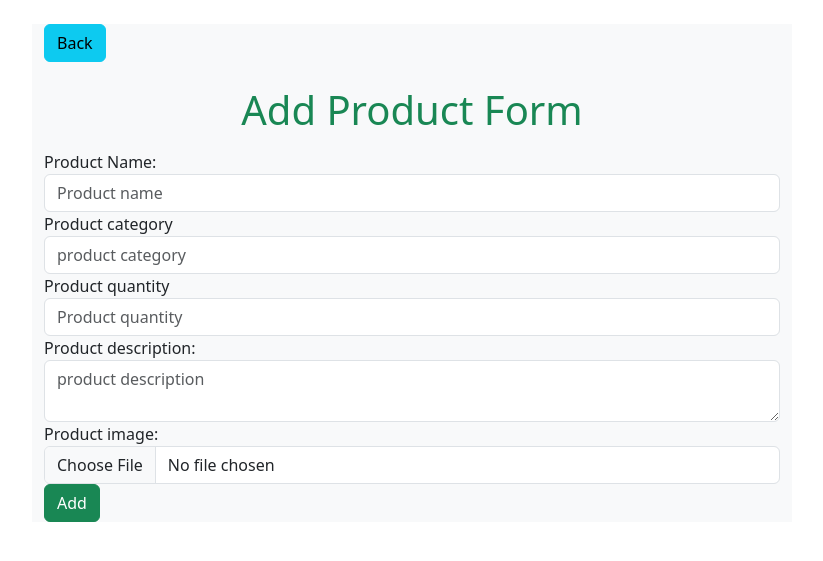
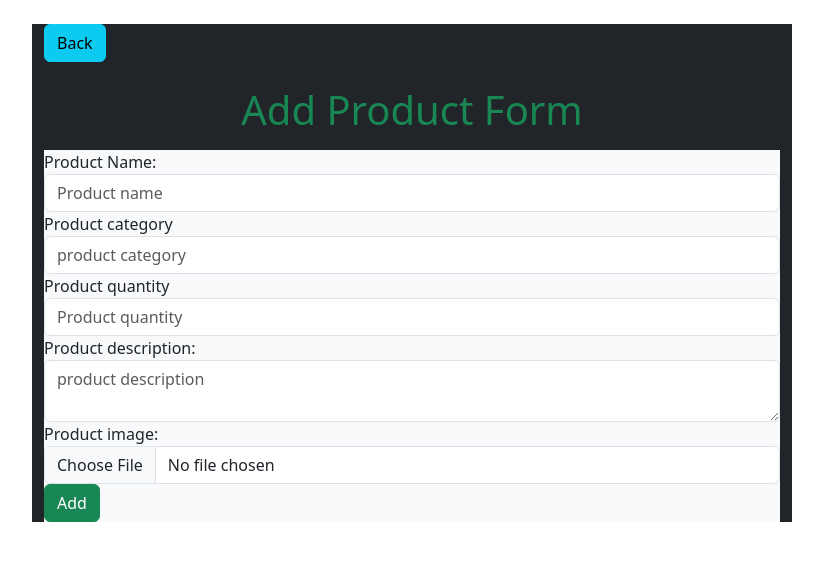
Before and after one commit to harshaldesale/crudoperation, a PHP site: page /add.php in a window 1280 px wide. Shown: the top 561 px of the page, without its empty margins (228-1051 px from the left). Run offline with PHP 8.4, Linux system fonts and the light colour scheme; some libraries are stand-ins or nearby versions.

Commit message:
change page

```diff
--- a/add.php
+++ b/add.php
@@ -10,7 +10,7 @@
 <body>
 <div class="container pt-4">
 	<div class="row">
-	<div class="col-lg-8 m-auto d-block bg-light">
+	<div class="col-lg-8 m-auto d-block bg-dark">
 		<a href="index.php" class="btn btn-info float-left">Back</a>
 		<a href="logout.php" class="float-right"></a>
 		<h1 class="text-center text-success pt-4 pb-2">Add Product Form</h1>
```
